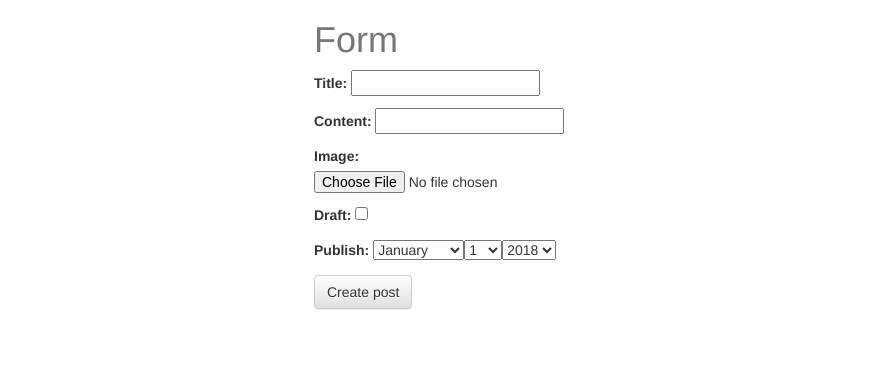
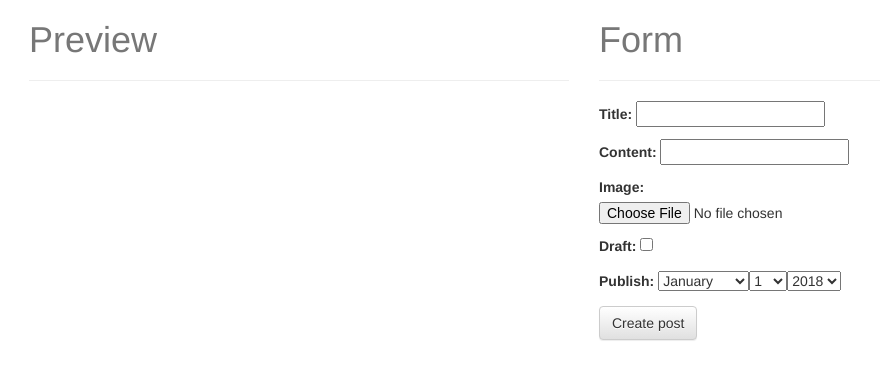
Before and after one commit to Victoria1807/Blog, a Django app: template templates/post_form.html in a window 1280 px wide. Shown: the top 380 px of the page, without its empty margins (56-936 px from the left). Run offline with Django 3.2, Linux system fonts and the light colour scheme; the template is opened without the code that fills it: values that come from a table or form of the project are taken from there, others are empty; some libraries are stand-ins or nearby versions.

Commit message:
Added dynamic preview of form data

```diff
--- a/posts/forms.py
+++ b/posts/forms.py
@@ -5,7 +5,7 @@ from pagedown.widgets import PagedownWidget
 from .models import Post
 
 class PostForm(forms.ModelForm):
-    content = forms.CharField(widget=PagedownWidget)
+    content = forms.CharField(widget=PagedownWidget(show_preview=False))
     publish = forms.DateField(widget=forms.SelectDateWidget)
     class Meta:
         model = Post
--- a/templates/base.html
+++ b/templates/base.html
@@ -52,8 +52,39 @@
             var markedContent = marked(content);
             $(this).html(markedContent);
         })
+
         $(".post-detail-item img").each(function () {
             $(this).addClass("img-responsive");
+        })
+
+        var contentInput = $("#id_content");
+
+        function setContent(value) {
+            var markedContent = marked(value);
+            $("#preview-content").html(markedContent);
+            $("#preview-content img").each(function () {
+                $(this).addClass("img-responsive");
+            })
+        }
+
+        setContent(contentInput.val());
+
+        contentInput.keyup(function () {
+            var newContent = $(this).val();
+            setContent(newContent);
+        })
+
+        var titleInput= $("#id_title");
+
+        function setTitle(value) {
+            $("#preview-title").text(value);
+        }
+
+        setTitle(titleInput.val());
+
+        titleInput.keyup(function () {
+            var newContent = $(this).val();
+            setTitle(newContent);
         })
     })
 </script>
--- a/templates/post_form.html
+++ b/templates/post_form.html
@@ -5,8 +5,17 @@
 {% endblock head_extra %}
 
 {% block content %}
-<div class="col-sm-6 col-sm-offset-3">
+<div class="col-sm-6">
+    <h1>Preview</h1>
+    <hr/>
+    <div class="content-preview">
+        <h3 id="preview-title"></h3>
+        <p id="preview-content"></p>
+    </div>
+</div>
+<div class="col-sm-6">
 <h1>Form</h1>
+<hr/>
 
 <form method='POST' action='' enctype="multipart/form-data">
     {% csrf_token %}
--- a/templates/post_list.html
+++ b/templates/post_list.html
@@ -21,7 +21,7 @@
               {% if obj.draft %} <h3>Draft</h3> {% endif %} {% if obj.publish > today %} <h3>Future post</h3> {% endif %}
               <h3><a href="{{ obj.get_absolute_url }}">{{ obj.title }}</a> <small>{{ obj.publish }}</small></h3>
               {% if obj.user.get_full_name %}<p>Author: {{ obj.user.get_full_name }}</p>{% endif %}
-              {{ obj.get_markdown }}
+              {{ obj.get_markdown|truncatechars_html:120 }}
               <p><a href="{{ obj.get_absolute_url }}" class="btn btn-primary" role="button">View</a></p>
           </div>
       </div>
```
